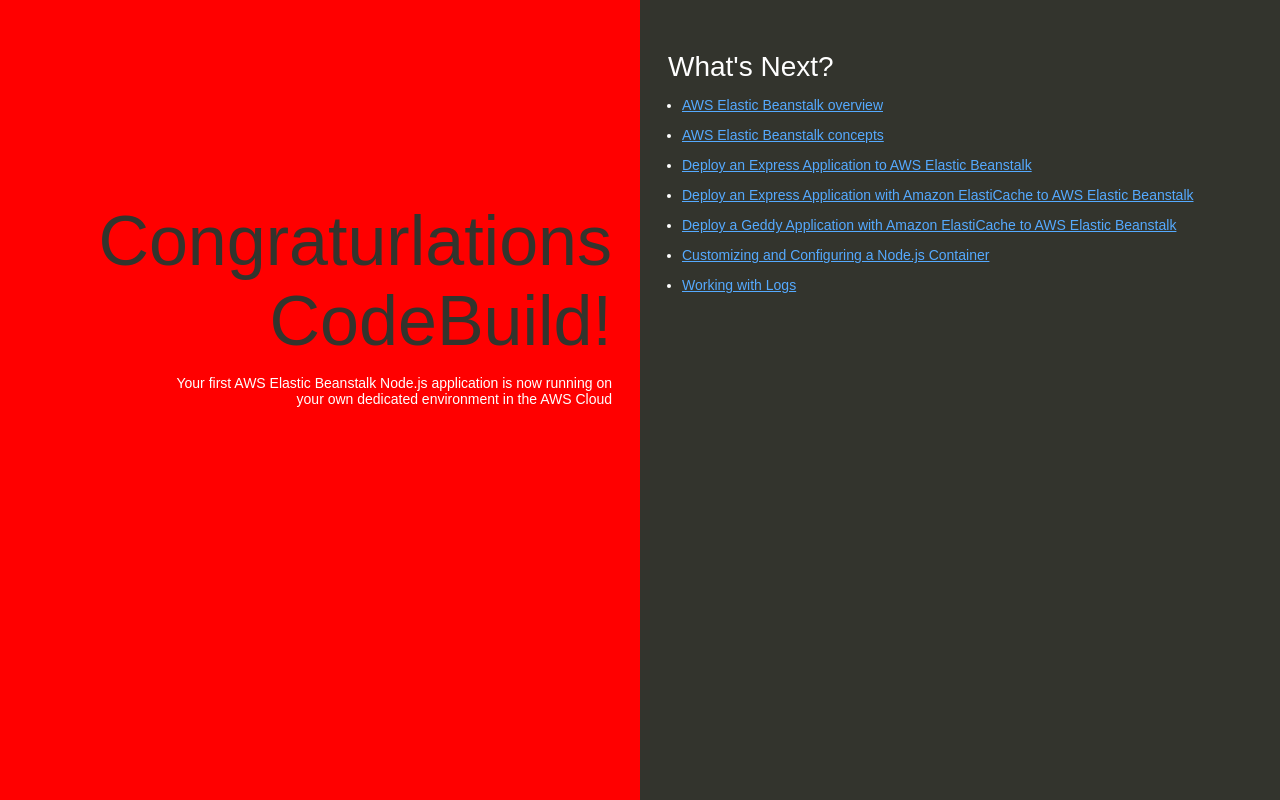
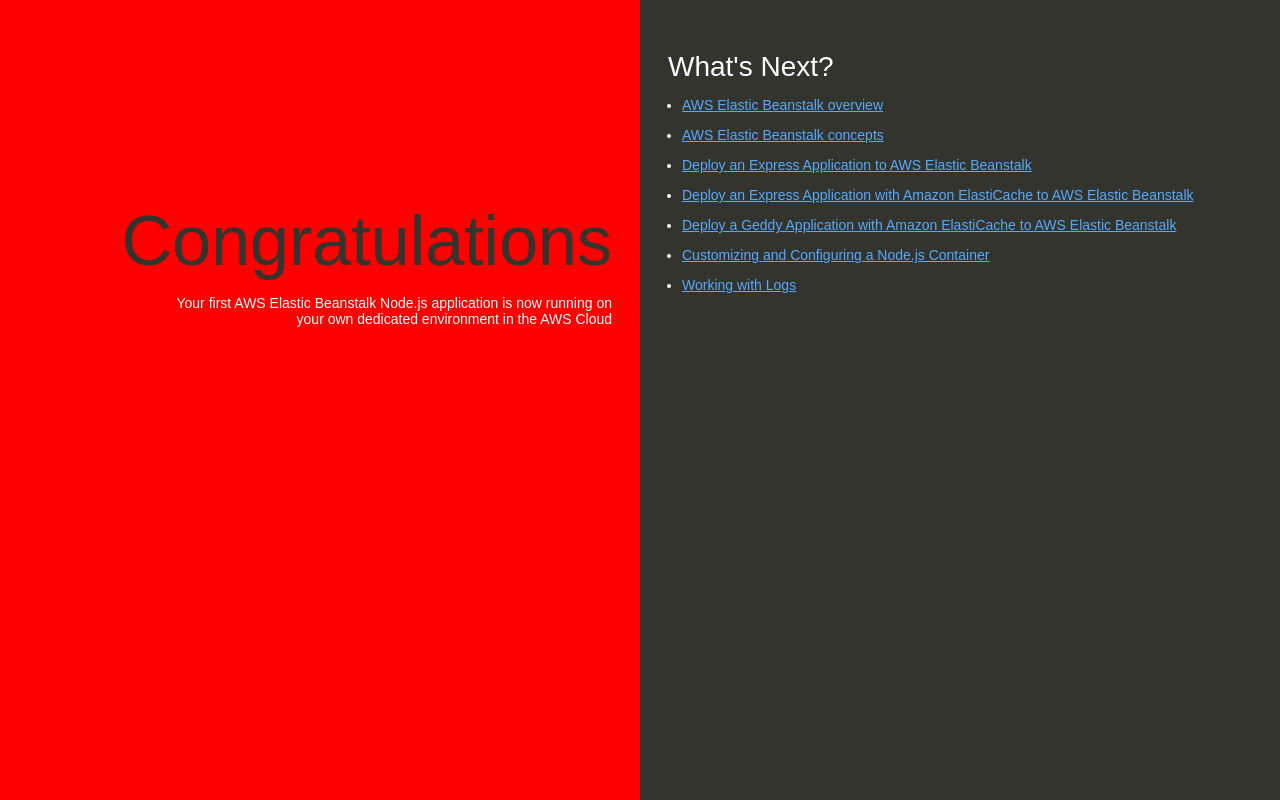
Before and after one commit to dimon1165/aws-codepipeline-nodejs, a website: page index.html in a window 1280 px wide. Drawn offline with Linux system fonts and the light colour scheme.

Commit message:
Update index.html

```diff
--- a/index.html
+++ b/index.html
@@ -74,7 +74,7 @@
   </head>
   <body>
     <div class="textColumn">
-      <h1>Congraturlations CodeBuild!</h1>
+      <h1>Congratulations</h1>
       <p>Your first AWS Elastic Beanstalk Node.js application is now running on your own dedicated environment in the AWS Cloud</p>
     </div>
     <div class="linksColumn">
```
